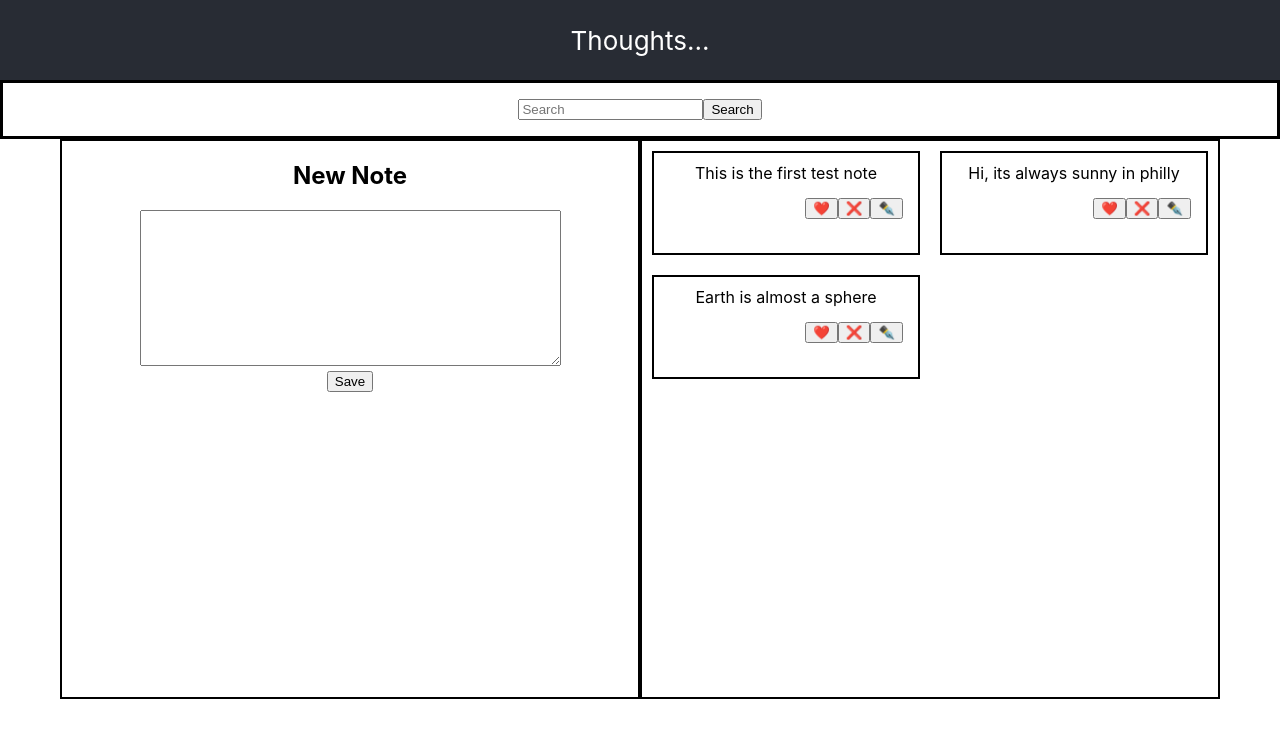
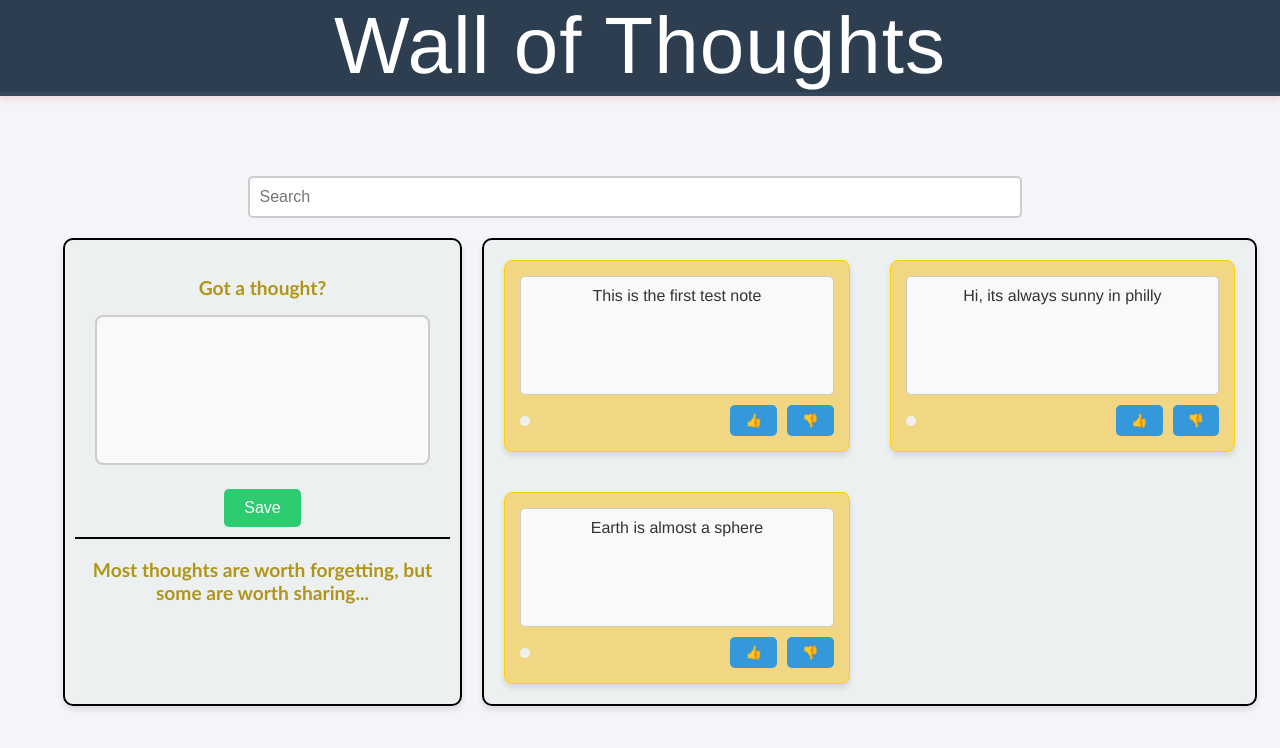
Before and after one commit to 1basilisk/thoughts, a React (Create React App) app: page / in a window 1280 px wide. Shown: the top 748 px of the page. Built offline with nearby package versions, Linux system fonts and the light colour scheme.

Commit message:
UI changes

```diff
--- a/src/App.css
+++ b/src/App.css
@@ -1,163 +1,289 @@
-
+/* General Styles */
 .App {
   text-align: center;
+  font-family: 'Franklin Gothic Medium', 'Arial Narrow', Arial, sans-serif;
+  background-color: #f4f4f9;
+  display: flex;
+  flex-direction: column;
+  justify-content: space-between;
+  min-height: 100vh;
 }
 
-.App-logo {
-  height: 40vmin;
-  pointer-events: none;
+/* App Header */
+.App-header {
+  background-color: #2c3e50; /* Darker blue-grey */
+  color: white;
+  padding: 0px;
+  border-bottom: 4px solid #34495e;
+  font-size: 5rem;
+  box-shadow: 0 4px 6px rgba(193, 30, 30, 0.1);
+  letter-spacing: 1px;
 }
 
-@media (prefers-reduced-motion: no-preference) {
-  .App-logo {
-    animation: App-logo-spin infinite 20s linear;
+/* Main Container */
+.main-container {
+  display: flex;
+  justify-content: center; /* Centers horizontally */
+  align-items: flex-start; /* Align to the top */
+  flex-grow: 1;
+  overflow-y: auto;
+  width: 100%;
+  padding-top: 80px; /* Prevent overlap with fixed search bar */
+}
+
+/* Search Section */
+.search-container {
+  position: fixed;
+  top: 20px; /* Fixed at the top */
+  width: 100%;
+  display: flex;
+  justify-content: center;
+  padding: 10px;
+  background-color: #ecf0f1;
+  border-radius: 8px;
+  box-shadow: 0 4px 6px rgba(0, 0, 0, 0.1);
+  z-index: 1000; /* Stays above other elements */
+}
+
+/* Search Bar */
+.search-bar {
+  width: 60%;
+  padding: 10px;
+  border: 2px solid #ccc;
+  border-radius: 5px;
+  font-size: 1rem;
+  background-color: #fff;
+  color: #333;
+  margin-right: 10px;
+  transition: border-color 0.3s ease;
+}
+
+.search-bar:focus {
+  border-color: #3498db; /* Highlight border in blue */
+  outline: none;
+}
+
+/* Search Button */
+.search-button {
+  background-color: #f39c12;
+  color: white;
+  border: none;
+  padding: 8px 15px;
+  border-radius: 5px;
+  cursor: pointer;
+  transition: background-color 0.3s ease, transform 0.2s ease;
+  font-size: 1rem;
+  width: 100px;
+}
+
+.search-button:hover {
+  background-color: #e67e22;
+  transform: translateY(-2px);
+}
+
+.search-button:focus {
+  outline: none;
+}
+
+/* Notes Containers */
+.notes-container,
+.notes-container-grid {
+  display: flex;
+  gap: 20px;
+  padding: 20px;
+  flex-wrap: wrap;
+  justify-content: center;
+  width: 100%;
+}
+
+.notes-container-grid {
+  display: grid;
+  grid-template-columns: repeat(2, 1fr);
+
+  padding:0;
+}
+
+/* New and Old Notes Container */
+.new-notes-container,
+.old-notes-container {
+  border-radius: 10px;
+  border: 2px solid #000000;
+  background-color: #ecf0f1;
+  box-shadow: 0 4px 6px rgba(0, 0, 0, 0.1);
+  padding: 10px;
+}
+
+.new-notes-container {
+  width: 30%;
+}
+
+.old-notes-container {
+  width: 60%;
+  min-height: 200px;
+  max-height: 60vh; /* Limit the height */
+  overflow-x: auto;
+  scrollbar-width: none; /* For Firefox */
+  -ms-overflow-style: none; /* For Internet Explorer and Edge */
+}
+
+.old-notes-container::-webkit-scrollbar {
+  display: none; /* For Chrome, Safari, and Opera */
+}
+/* Notes */
+.notes {
+  display: flex;
+  flex-direction: column;
+  border-radius: 8px;
+  border: 1px solid #ffd000;
+  background-color: #f1d784;
+  padding: 15px;
+  margin: 10px;
+  height: 20vh;
+  box-shadow: 0 4px 6px rgba(0, 0, 0, 0.1);
+  position: relative;
+}
+
+.notes:hover {
+  transform: translateY(-10px);
+}
+
+/* Note Text */
+.note-text {
+  display: block;
+  border: 1px solid #ccc;
+  padding: 10px;
+  border-radius: 5px;
+  font-size: 1rem;
+  background-color: #f9f9f9;
+  color: #333;
+  height: 80%;
+  overflow-y: auto;
+  box-sizing: border-box;
+}
+
+/* Note Footer */
+.note-footer {
+  display: flex;
+  justify-content: space-between;
+  align-items: center;
+  margin-top: 10px;
+}
+
+.date {
+  font-size: 0.9rem;
+  color: #7f8c8d;
+  padding: 5px;
+  background-color: #f0f0f0;
+  border-radius: 5px;
+}
+
+.buttons {
+  display: flex;
+  justify-content: flex-end;
+  gap: 10px;
+}
+
+.buttons button {
+  background-color: #3498db;
+  color: white;
+  border: none;
+  padding: 8px 15px;
+  border-radius: 5px;
+  cursor: pointer;
+  transition: background-color 0.3s ease, transform 0.2s ease;
+}
+
+.buttons button:hover {
+  background-color: #2980b9;
+  transform: translateY(-2px);
+}
+
+.buttons button:focus {
+  outline: none;
+}
+
+/* Responsive Design */
+@media screen and (max-width: 768px) {
+  .notes-container-grid {
+    grid-template-columns: 1fr;
+  }
+
+  .new-notes-container,
+  .old-notes-container {
+    width: 90%;
+  }
+
+  .buttons button {
+    width: 100%;
+  }
+
+  .search-container {
+    flex-direction: column;
+    align-items: center;
+    margin: 15px;
+  }
+
+  .search-bar {
+    width: 80%;
+  }
+
+  .search-button {
+    width: 80%;
+    margin-top: 10px;
   }
 }
 
-.App-header {
-  background-color: #282c34;
-  min-height: 10vh;
-  display: flex;
-  flex-direction: column;
-  align-items: center;
-  justify-content: center;
-  font-size: calc(10px + 2vmin);
-  color: white;
-
+/* Text Area */
+.text-area {
+  width: 100%;
+  height: 150px;
+  padding: 10px;
+  border: 2px solid #ccc;
+  border-radius: 8px;
+  font-size: 1rem;
+  background-color: #f9f9f9;
+  color: #333;
+  resize: none;
+  box-sizing: border-box;
+  margin-bottom: 20px;
+  transition: border-color 0.3s ease;
 }
 
-.notes-container{
-  display: flex;
-  flex-direction: row;
-  justify-content: center;
-  height: 70vh;
-
+.text-area:focus {
+  border-color: #3498db;
+  outline: none;
 }
 
-.notes-container-grid{
-  display: grid;
-  grid-template-columns: repeat(2, 1fr);
+/* Save Button */
+.save-button {
+  background-color: #2ecc71;
+  color: white;
+  border: none;
+  padding: 10px 20px;
+  border-radius: 5px;
+  cursor: pointer;
+  transition: background-color 0.3s ease, transform 0.2s ease;
+  font-size: 1rem;
 }
 
-.new-notes-container{
-  border: 2px solid black;
-  width: 45vw;
-  height: auto;
+.save-button:hover {
+  background-color: #27ae60;
+  transform: translateY(-2px);
 }
 
-.old-notes-container{
-  border: 2px solid black;
-  width: 45vw;
-  height: auto;
-  overflow: auto;
-}
-.notes{
-  display: flex;
-  flex-direction: column;
-  border:2px solid rgb(0, 0, 0);
-  height: 10vh;
-  padding: 10px;
-  margin: 10px;
-  overflow: auto;
-
+.save-button:focus {
+  outline: none;
 }
 
-.buttons{
-  display: flex;
-  flex-direction: row;
-  justify-content: end;
-
-  padding: 5px;
-  margin-top: 10px;
+.info{
+  font-size: 1.2rem;
+  color: #b19517;
+  font-family: 'Gill Sans', 'Gill Sans MT', Calibri, 'Trebuchet MS', sans-serif;
 }
 
-.App-link {
-  color: #61dafb;
+.box{
+ border-bottom: 2px solid rgb(4, 4, 4);
+  padding: 10px;
+  padding-right: 20px;
+  padding-left: 20px;
 }
-
-@keyframes App-logo-spin {
-  from {
-    transform: rotate(0deg);
-  }
-  to {
-    transform: rotate(360deg);
-  }
-}
-
-/* Example for the Polaroid style as mentioned earlier */
-.note-card {
-  width: 200px;
-  height: 250px;
-  background-color: white;
-  border: 10px solid #fff;
-  border-radius: 10px;
-  box-shadow: 0 4px 8px rgba(0, 0, 0, 0.2);
-  margin: 20px;
-  position: relative;
-  overflow: hidden;
-  transform: rotate(-2deg);
-  transition: transform 0.3s;
-}
-
-.note-card:hover {
-  transform: rotate(0deg);
-}
-
-.note-title {
-  font-size: 18px;
-  font-weight: bold;
-  text-align: center;
-  color: #333;
-  margin-bottom: 15px;
-  text-overflow: ellipsis;
-  overflow: hidden;
-  display: -webkit-box;
-  -webkit-box-orient: vertical;
-  -webkit-line-clamp: 4;
-}
-
-.note-footer {
-  background-color: #f0f0f0;
-  padding: 10px;
-  text-align: center;
-  position: absolute;
-  bottom: 0;
-  width: 100%;
-  display: flex;
-  flex-direction: column;
-  align-items: center;
-}
-
-.note-datetime {
-  font-size: 12px;
-  color: #777;
-  margin-bottom: 10px;
-}
-
-.note-buttons {
-  display: flex;
-  justify-content: space-between;
-  width: 100%;
-}
-
-.note-btn {
-  background-color: #4CAF50;
-  border: none;
-  color: white;
-  padding: 5px 10px;
-  text-align: center;
-  text-decoration: none;
-  font-size: 14px;
-  margin: 2px;
-  cursor: pointer;
-  border-radius: 5px;
-  transition: background-color 0.3s ease;
-}
-
-.note-btn:hover {
-  background-color: #45a049;
-}
-
-.note-btn:active {
-  transform: scale(0.98);
-}
--- a/src/App.js
+++ b/src/App.js
@@ -3,15 +3,15 @@ import Main from './components/Main';
 
 
 import './App.css';
-import './components/SearchBar.css'
-
 function App() {
   return (
     <div className="App">
       <header className="App-header">
-        Thoughts...
+        Wall of Thoughts
       </header>
+    <div className='main-container'>
       <Main/>
+    </div>
 
 
     </div>
--- a/src/components/Main.jsx
+++ b/src/components/Main.jsx
@@ -4,7 +4,6 @@ import NotesList from './Notes';
 import { useState } from 'react';
 
 import '../App.css';
-import './SearchBar.css'
 
 export default function Main(){
 
@@ -13,7 +12,7 @@ export default function Main(){
     const [notesData, setNotesData] = useState([
     {
         id: 1,
-        datetime: "15/12/2024",
+        datetime: null,
         text: "This is the first test note",
         heart: false,
         tags: null
@@ -21,7 +20,7 @@ export default function Main(){
     },
     {
         id: 2,
-        datetime: "15/12/2024",
+        datetime: null,
         text: "Hi, its always sunny in philly",
         heart: false,
         tags: null
@@ -29,7 +28,7 @@ export default function Main(){
     },
     {
         id: 3,
-        datetime: "15/12/2024",
+        datetime: null,
         text: "Earth is almost a sphere",
         heart: false,
         tags: null
@@ -40,7 +39,7 @@ const [currentNotes, setCurrentNotes] = useState(notesData)
 
     return (
         <div>
-        <div className="searchbar">
+        <div>
         <SearchBar notesData={notesData} setCurrentNotes={setCurrentNotes} searchText={searchText} onSearchClick={setSearchText}
         />
       </div>
--- a/src/components/Notes.jsx
+++ b/src/components/Notes.jsx
@@ -3,11 +3,15 @@ import '../App.css';
 function Notes({ note }) {
     return (
         <div className="notes" >
-            <div                > {note} </div>
-            <div className="buttons">
-                <button> ❤️ </button>
-                <button> ❌ </button>
-                <button> ✒️</button>
+            <div className='note-text'> {note.text} </div>
+            <div className='note-footer'>
+                <div className='date'>
+                     {note.datetime}
+                </div>
+                <div className="buttons">
+                    <button> 👍  {note.likes}    </button>
+                    <button> 👎  {note.dislikes} </button>
+                </div>
             </div>
     </div>
     )
@@ -19,7 +23,7 @@ export default function NotesList({notesData}) {
         notesData.map(
             (note) => {
                 return(
-                <Notes note={note.text} key={note.id} />
+                <Notes note={note} key={note.id} />
                 )
             }
         )
--- a/src/components/SearchBar.css
+++ /dev/null
@@ -1,11 +0,0 @@
-.searchbar {
-
-    border: 3px solid black;
-    display: flex;
-    flex-direction: row;
-    justify-content: center;
-    font-size: calc(10px + 2vmin);
-    padding: 2vh
-
-
-}
--- a/src/components/SearchBar.jsx
+++ b/src/components/SearchBar.jsx
@@ -1,18 +1,19 @@
-import './SearchBar.css'
 
 export default function SearchBar({searchText, notesData, setCurrentNotes, onSearchClick, }) {
 
-    function searchNotes(){
+    function searchNotes(text){
+        onSearchClick(text)
         let result = []
-        result  = notesData.filter(note => note.text.toLowerCase().includes(searchText.toLowerCase()));
+        result  = notesData.filter(note => note.text.toLowerCase().includes(text.toLowerCase()));
         setCurrentNotes(result);
+    }
 
-    }
+
 
     return (
         <>
-            <input type="text" placeholder="Search" value={searchText} onChange={(e) => onSearchClick(e.target.value)}/>
-            <button onClick={searchNotes}>Search</button>
+            <input type="text" className='search-bar' placeholder="Search" value={searchText} onChange={(e) => searchNotes(e.target.value)}/>
+
         </>
     )
 }
--- a/src/components/newNote.jsx
+++ b/src/components/newNote.jsx
@@ -1,25 +1,40 @@
 export default function NewNote({newNote, setNewNote, notesData,setNotesData, setCurrentNotes}){
     function onSave(){
-        const newData = {
-            id: notesData.length + 1,
-            datetime: new Date(),
-            text: newNote,
-            heart: false,
-            tags: null
+        function formatDate(date) {
+            // Extract the day, month, year, hours, and minutes from the Date object
+            const day = String(date.getDate()).padStart(2, '0'); // Ensure two digits
+            const month = String(date.getMonth() + 1).padStart(2, '0'); // Months are 0-indexed
+            const year = date.getFullYear();
+            const hours = String(date.getHours()).padStart(2, '0');
+            const minutes = String(date.getMinutes()).padStart(2, '0');
+
+            // Format and return the string
+            return `${day}/${month}/${year} ${hours}:${minutes}`;
+        }
+
+            const d = new Date();
+            const newData = {
+                id: notesData.length + 1,
+                datetime: formatDate(d),
+                text: newNote,
+                likes: 0,
+                dislikes:0,
         }
         const updatedNotes=[...notesData, newData]
         setNotesData(updatedNotes);
         setCurrentNotes(updatedNotes)
         setNewNote('');
-
     }
-
     return (
         <>
-        <h2> New Note</h2>
-        <textarea rows="10" cols="50" value={newNote} onChange={(e) => setNewNote(e.target.value) } />
+        <div className="box">
+        <h2 className="info"> Got a thought? </h2>
+        <textarea className="text-area" rows="10" cols="50" value={newNote} onChange={(e) => setNewNote(e.target.value) } />
         <br/>
-        <button onClick={onSave}> Save </button>
+        <button className="save-button" onClick={onSave}> Save </button>
+        </div>
+
+        <h3 className="info"> Most thoughts are worth forgetting, but some are worth sharing... </h3>
         </>
 
     )
```
